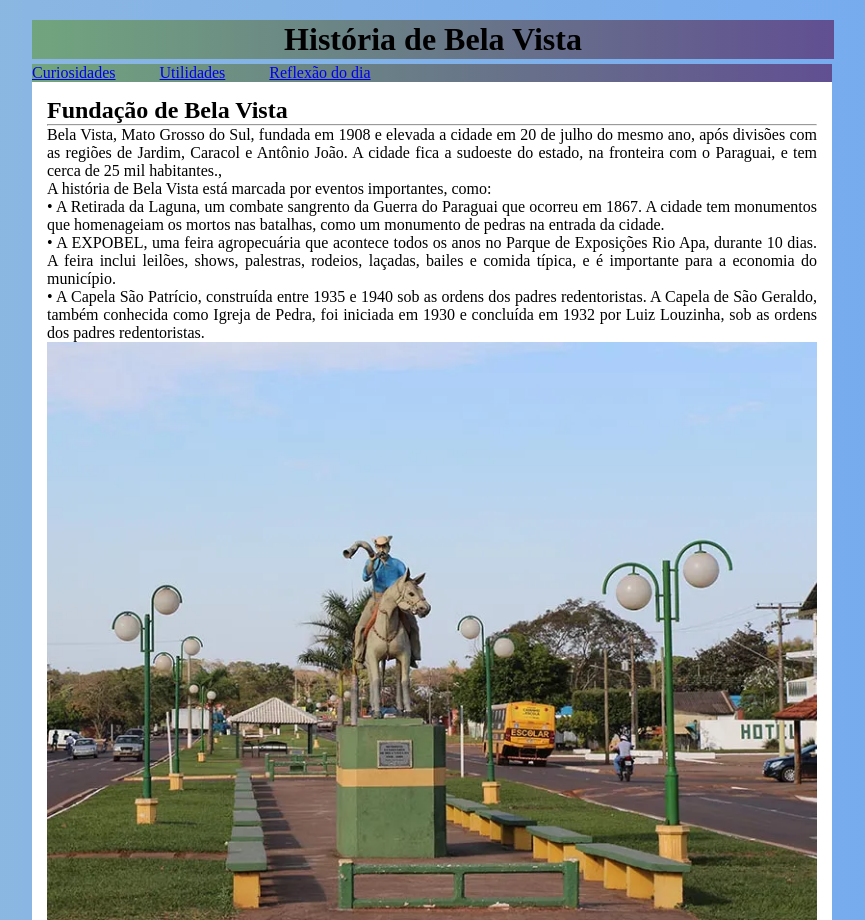
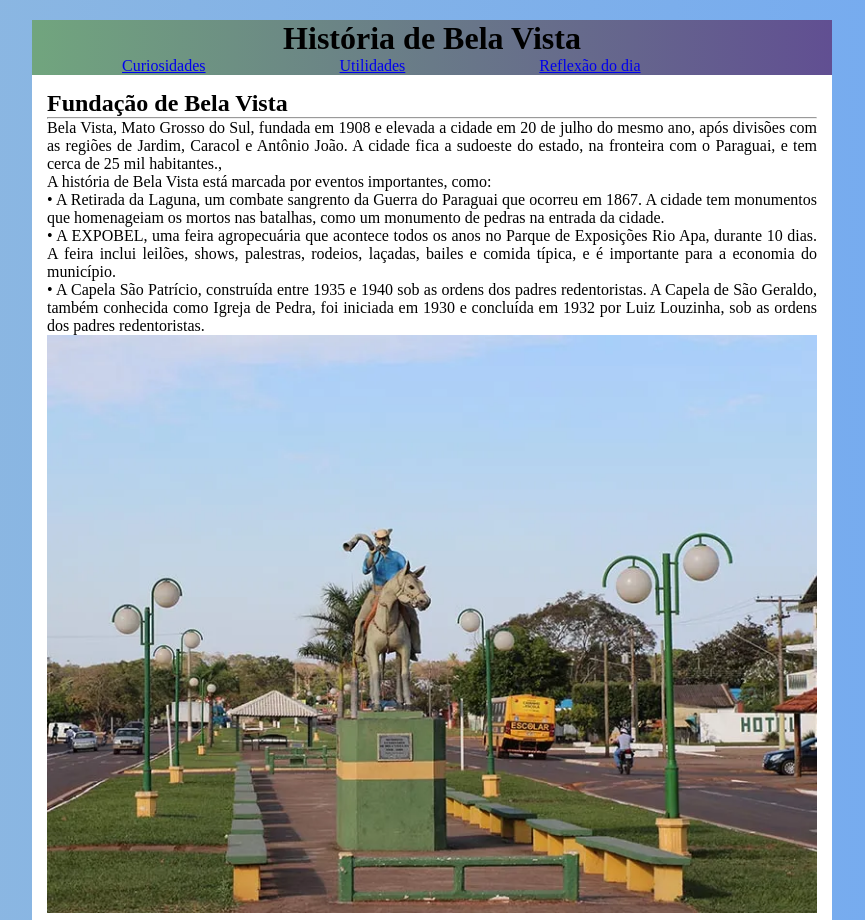
Before and after one commit to Paulo-afonso190/aplicandoconhecimentos, a plain HTML site: page index.html in a window 1280 px wide. Shown: the top 920 px of the page, without its empty margins (208-1073 px from the left). Drawn offline with Linux system fonts and the light colour scheme.

Commit message:
Update index.html

```diff
--- a/index.html
+++ b/index.html
@@ -35,13 +35,14 @@ nav{
 
 a{
     padding-right: 40px;
+    margin-left: 90px;
 }
 h1{
     text-align: center;
     background-image: linear-gradient(to right, #71a57e, #614f92);
     width: 800px;
-    padding: 1px;
-    margin-bottom: 5px;
+    padding: 0px;
+    margin-bottom: 0px;
 }
 
 img{
```
